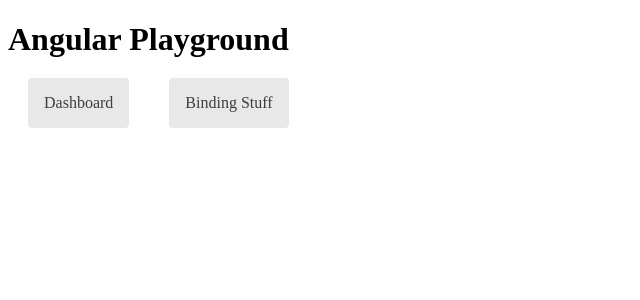
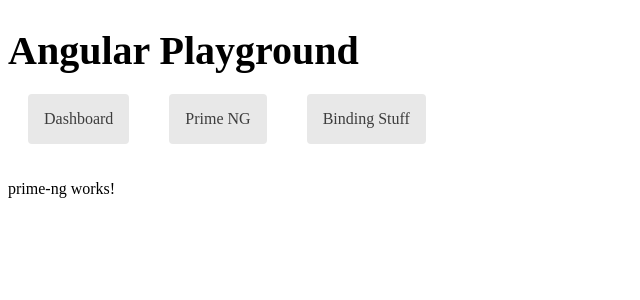
Before and after one commit to HerbIzzle/Angular-Playground, an Angular app: page /primeng/1 in a window 1280 px wide. Before the commit this address led to /. Shown: the top 300 px of the page, without its empty margins (0-640 px from the left). Built offline with nearby package versions, Linux system fonts and the light colour scheme.

Commit message:
Added Routing

```diff
--- a/src/app/app.component.ts
+++ b/src/app/app.component.ts
@@ -4,14 +4,14 @@
   selector: 'app-root',
   template: `
 <h1> Angular Playground </h1>
+
 <nav>
-
   <a [routerLink]="[ 'dashboard' , 1 ]" >Dashboard</a>
+  <a [routerLink]="[ 'primeng' , 1 ]" >Prime NG</a>
   <a [routerLink]="[ 'bindingStuff' , 1 ]" >Binding Stuff</a>
 
+</nav>
 
-
-</nav>
       <router-outlet></router-outlet>
 
   `,
@@ -19,6 +19,7 @@
 
     `h1 {
     margin-bottom: 0;
+      font-size: 2.5rem;
   }
   nav a {
     padding: 1rem;
--- a/src/app/app.module.ts
+++ b/src/app/app.module.ts
@@ -9,6 +9,7 @@
 import {RouterModule} from "@angular/router";
 import { BindingPlayGroundComponent } from './BindingPlayGround/binding-play-ground.component';
 import { DashboardComponent } from './Dashboard/dashboard.component';
+import { PrimeNgComponent } from './prime-ng/prime-ng.component';
 
 @NgModule({
   declarations: [
@@ -17,13 +18,15 @@
      NgServeChildComponent,
      TwoWayBindingComponent,
      BindingPlayGroundComponent,
-     DashboardComponent
+     DashboardComponent,
+     PrimeNgComponent
   ],
   imports: [
     BrowserModule,
     FormsModule,
     RouterModule.forRoot([
       { path: 'bindingStuff/:id', component: BindingPlayGroundComponent },
+      { path: 'primeng/:id', component: PrimeNgComponent },
       { path: 'dashboard/:id', component: DashboardComponent },
     ])
   ],
--- /dev/null
+++ b/src/app/prime-ng/prime-ng.component.ts
@@ -0,0 +1,20 @@
+import { Component, OnInit } from '@angular/core';
+
+@Component({
+  selector: 'app-prime-ng',
+  template: `
+    <p>
+      prime-ng works!
+    </p>
+  `,
+  styles: [
+  ]
+})
+export class PrimeNgComponent implements OnInit {
+
+  constructor() { }
+
+  ngOnInit(): void {
+  }
+
+}
```
